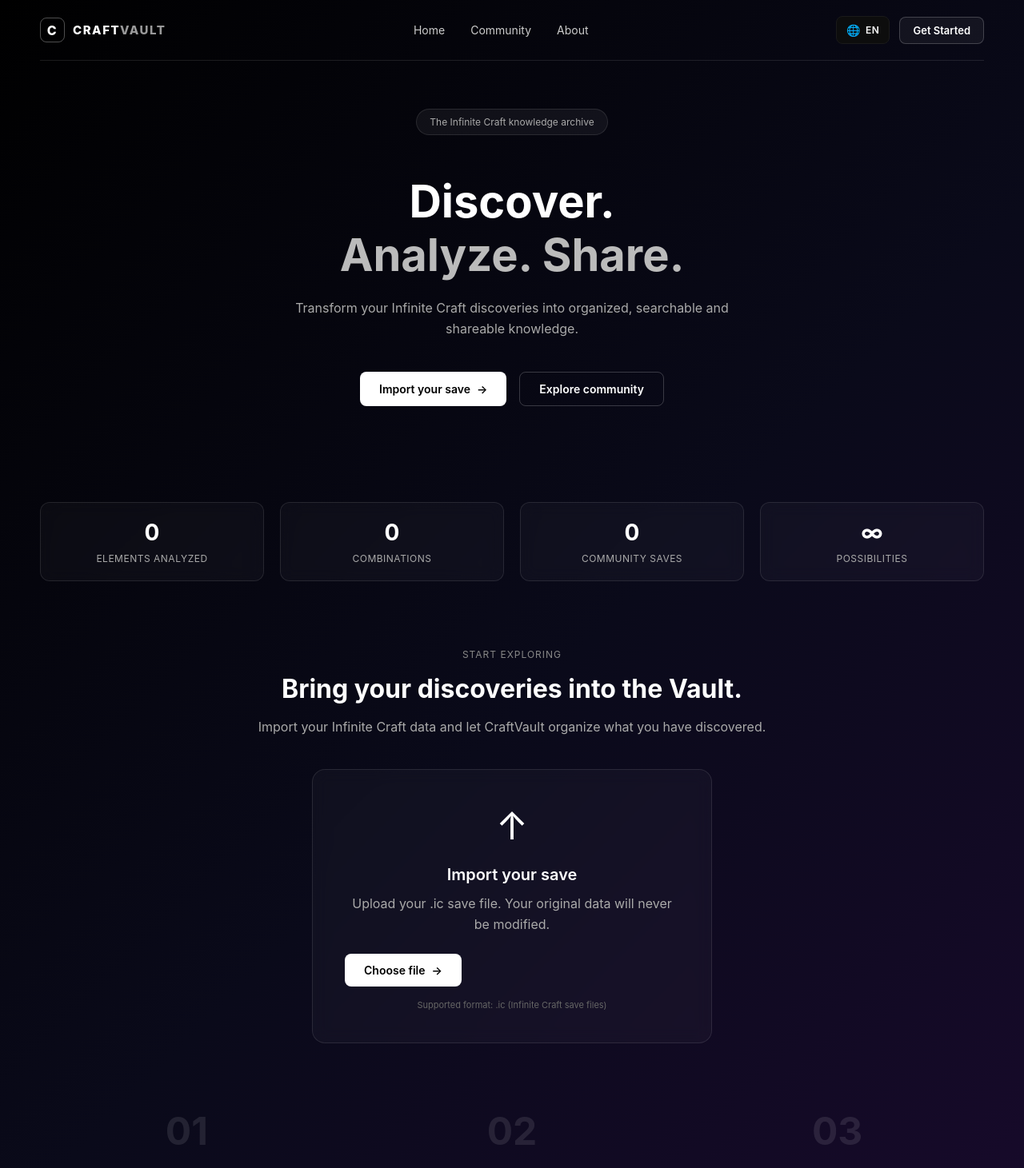
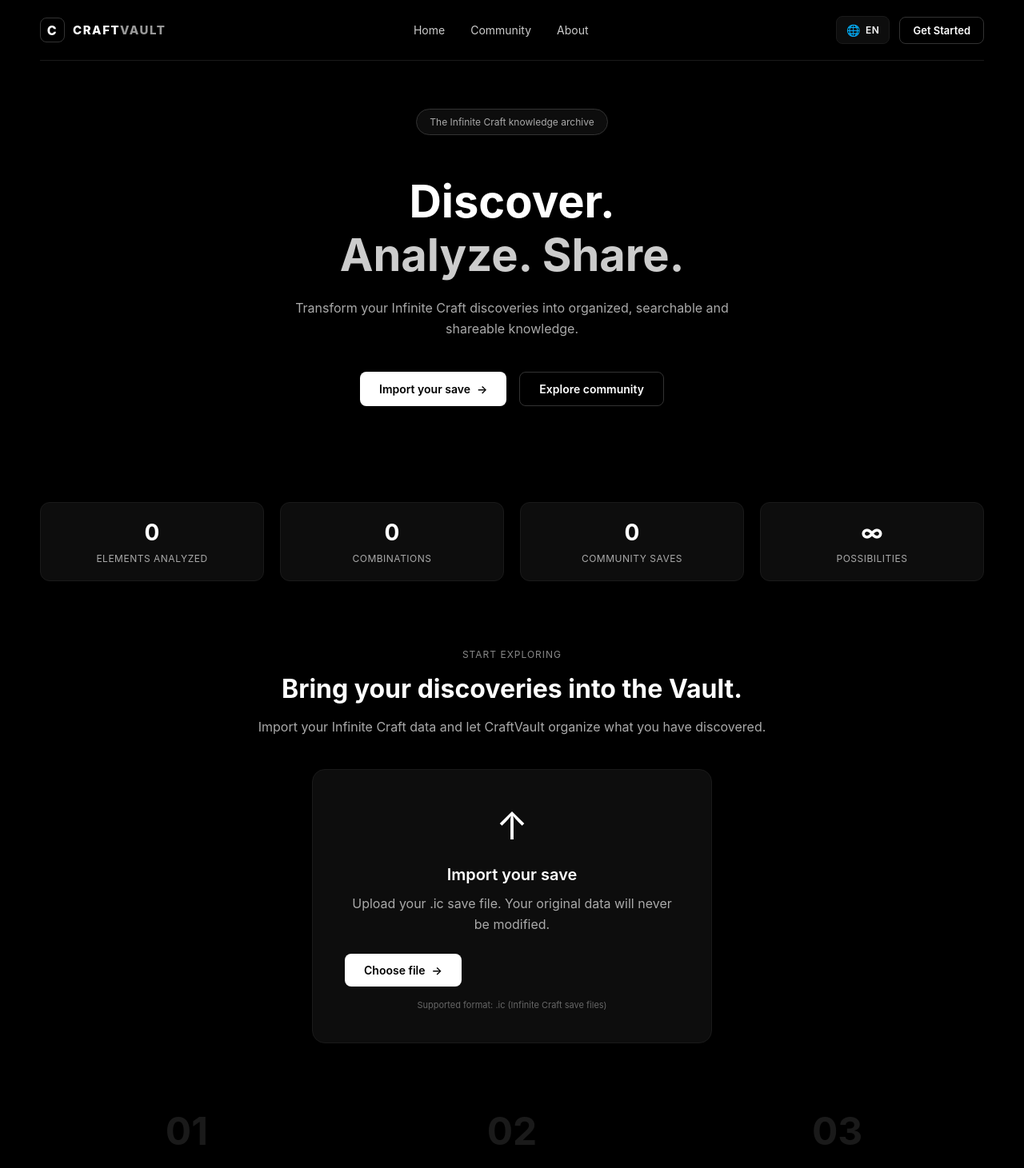
Before and after one commit to tsuki0-0/craftvault-web, a React (Vite) app: page / in a window 1280 px wide. Shown: the top 1461 px of the page at 80% size. Built offline with nearby package versions, Linux system fonts and the light colour scheme.

Commit message:
CSS melhorado

```diff
--- a/src/App.css
+++ b/src/App.css
@@ -1,6 +1,6 @@
 .app {
   min-height: 100vh;
-  background: linear-gradient(135deg, #000000 0%, #0a0a1a 50%, #1a0a2e 100%);
+  background: #000000;
   color: #ffffff;
 }
 
@@ -11,7 +11,7 @@
   display: flex;
   align-items: center;
   justify-content: space-between;
-  border-bottom: 1px solid rgba(255, 255, 255, 0.1);
+  border-bottom: 1px solid #1a1a1a;
 }
 
 .logo {
@@ -33,7 +33,7 @@
   height: 31px;
   display: grid;
   place-items: center;
-  border: 1px solid rgba(255, 255, 255, 0.3);
+  border: 1px solid #333333;
   border-radius: 8px;
   font-size: 16px;
   color: #ffffff;
@@ -57,8 +57,8 @@
 
 .header-button {
   padding: 8px 16px;
-  background: rgba(255, 255, 255, 0.05);
-  border: 1px solid rgba(255, 255, 255, 0.2);
+  background: transparent;
+  border: 1px solid #333333;
   color: #ffffff;
   border-radius: 8px;
   font-size: 13px;
@@ -68,8 +68,8 @@
 }
 
 .header-button:hover {
-  background: rgba(255, 255, 255, 0.1);
-  border-color: rgba(255, 255, 255, 0.3);
+  background: #0d0d0d;
+  border-color: #555555;
 }
 
 main {
@@ -85,8 +85,8 @@
 .hero-badge {
   display: inline-block;
   padding: 8px 16px;
-  background: rgba(255, 255, 255, 0.05);
-  border: 1px solid rgba(255, 255, 255, 0.1);
+  background: #0d0d0d;
+  border: 1px solid #333333;
   border-radius: 20px;
   color: #aaaaaa;
   font-size: 12px;
@@ -102,7 +102,7 @@
 }
 
 .hero h1 span {
-  color: #bbbbbb;
+  color: #cccccc;
 }
 
 .hero-description {
@@ -149,7 +149,7 @@
   padding: 12px 24px;
   background: transparent;
   color: #ffffff;
-  border: 1px solid rgba(255, 255, 255, 0.2);
+  border: 1px solid #333333;
   border-radius: 8px;
   font-weight: 600;
   font-size: 14px;
@@ -158,8 +158,8 @@
 }
 
 .secondary-button:hover {
-  background: rgba(255, 255, 255, 0.1);
-  border-color: rgba(255, 255, 255, 0.3);
+  background: #0d0d0d;
+  border-color: #555555;
 }
 
 .stats {
@@ -171,11 +171,10 @@
 
 .stat-card {
   padding: 20px;
-  background: rgba(255, 255, 255, 0.03);
-  border: 1px solid rgba(255, 255, 255, 0.1);
+  background: #0d0d0d;
+  border: 1px solid #1a1a1a;
   border-radius: 12px;
   text-align: center;
-  backdrop-filter: blur(10px);
 }
 
 .stat-card strong {
@@ -229,11 +228,10 @@
   max-width: 500px;
   margin: 0 auto;
   padding: 40px;
-  background: rgba(255, 255, 255, 0.03);
-  border: 1px solid rgba(255, 255, 255, 0.1);
+  background: #0d0d0d;
+  border: 1px solid #1a1a1a;
   border-radius: 16px;
   text-align: center;
-  backdrop-filter: blur(10px);
 }
 
 .upload-icon {
@@ -257,8 +255,8 @@
 .selected-file {
   margin: 20px 0;
   padding: 12px;
-  background: rgba(255, 255, 255, 0.05);
-  border: 1px solid rgba(255, 255, 255, 0.1);
+  background: #000000;
+  border: 1px solid #1a1a1a;
   border-radius: 8px;
   text-align: left;
 }
@@ -316,7 +314,7 @@
 .feature-number {
   font-size: 48px;
   font-weight: 700;
-  color: rgba(255, 255, 255, 0.1);
+  color: #1a1a1a;
   margin-bottom: 16px;
 }
 
@@ -337,7 +335,7 @@
 footer {
   text-align: center;
   padding: 60px 20px;
-  border-top: 1px solid rgba(255, 255, 255, 0.1);
+  border-top: 1px solid #1a1a1a;
   margin-top: 80px;
 }
 
```
